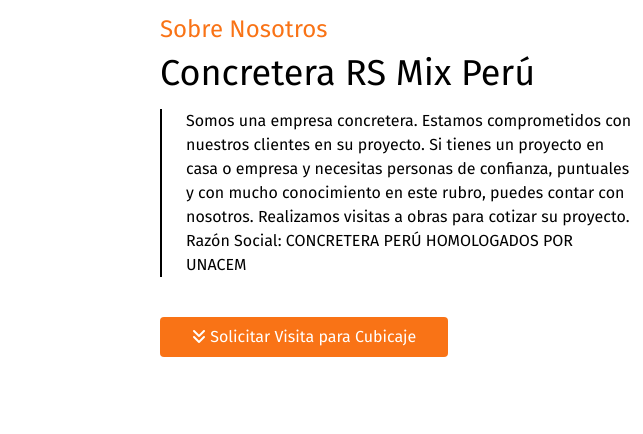
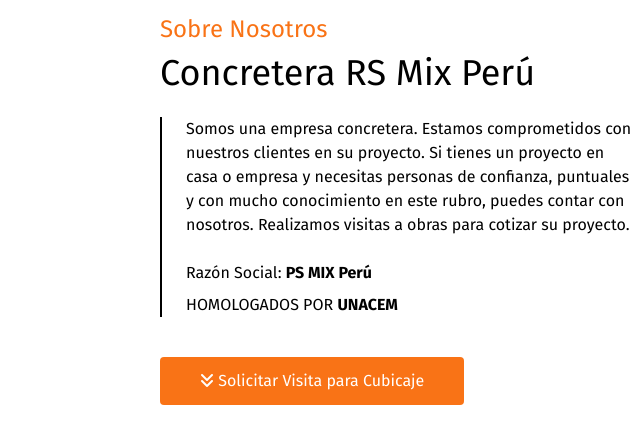
Before and after one commit to julioizquierdomejia/rxmixweb, a website: page public/index.html in a window 1280 px wide. Shown: the part 1092-1526 px from the top of the page, 0-643 px from the left. Before the commit the page ends 1481 px from the top, so only its background shows below. Drawn offline with nearby package versions, Linux system fonts and the light colour scheme.

Commit message:
50% front

```diff
--- a/public/index.html
+++ b/public/index.html
@@ -112,13 +112,15 @@
       <div class="align-middle">
         <h3 class="text-orange-500 text-2xl">Sobre Nosotros</h3>
         <h2 class="text-4xl mt-2 mb-4">Concretera RS Mix Perú</h2>
-        <p class="border-l-2 border-black pl-6 text-black-300">
-          Somos una empresa concretera. Estamos comprometidos con nuestros clientes en su proyecto. Si tienes un proyecto en casa o empresa y necesitas personas de confianza, puntuales y con mucho conocimiento en este rubro, puedes contar con nosotros. Realizamos visitas a obras para cotizar su proyecto.
+        <div class="border-l-2 border-black pl-6 text-black-300 mt-6">
+          <p class="">
+            Somos una empresa concretera. Estamos comprometidos con nuestros clientes en su proyecto. Si tienes un proyecto en casa o empresa y necesitas personas de confianza, puntuales y con mucho conocimiento en este rubro, puedes contar con nosotros. Realizamos visitas a obras para cotizar su proyecto.
+          </p>
 
-          Razón Social: CONCRETERA PERÚ
-          HOMOLOGADOS POR UNACEM
-        </p>
-        <button class="bg-orange-500 py-2 px-8 text-white rounded mt-10"><i class="fa-solid fa-angles-down"></i> Solicitar Visita para Cubicaje</button>
+          <p class="mt-6">Razón Social: <span class="font-bold">PS MIX Perú</span></p>
+          <p class="mt-2">HOMOLOGADOS POR <span class="font-bold">UNACEM</span></p>
+        </div>
+        <button class="bg-orange-500 py-3 px-10 text-white rounded mt-10"><i class="fa-solid fa-angles-down"></i> Solicitar Visita para Cubicaje</button>
 
       </div>
       <div class="">
```
Also changed, not shown: public/css/tailwind.css.
